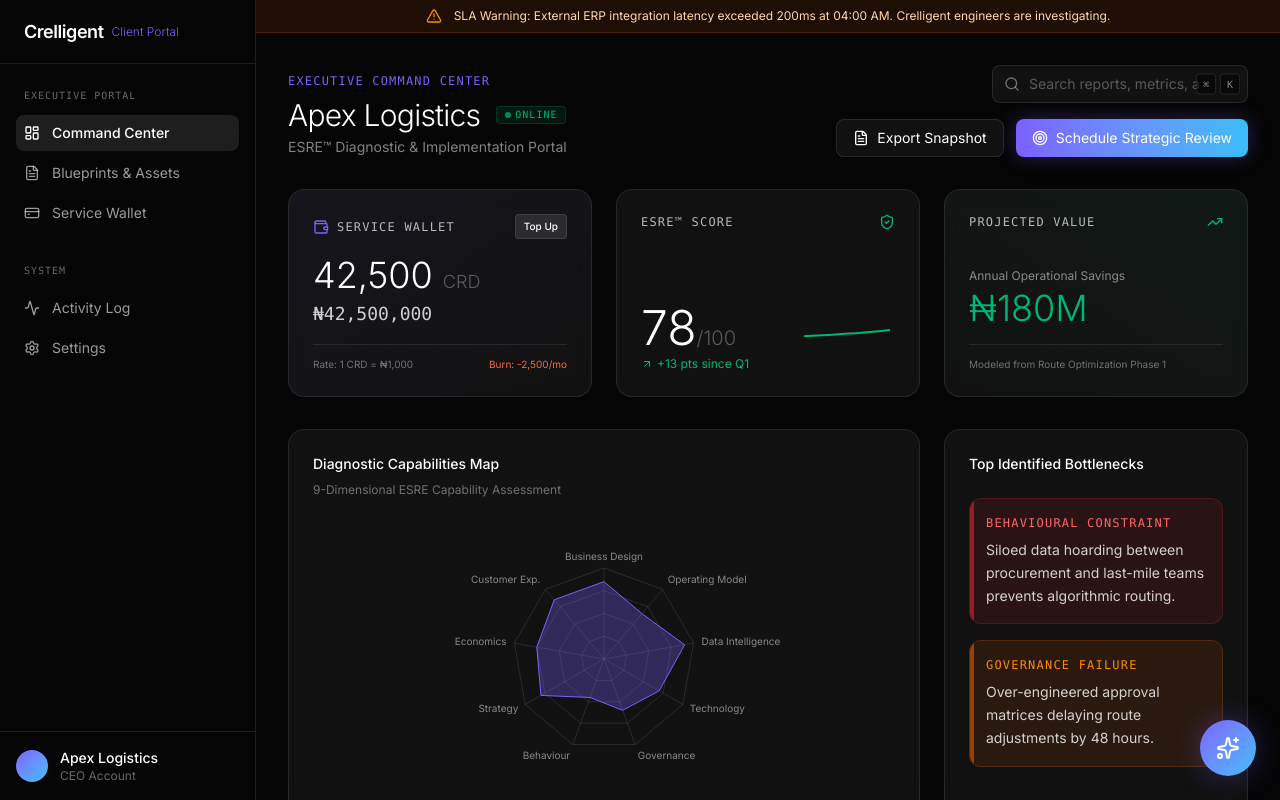
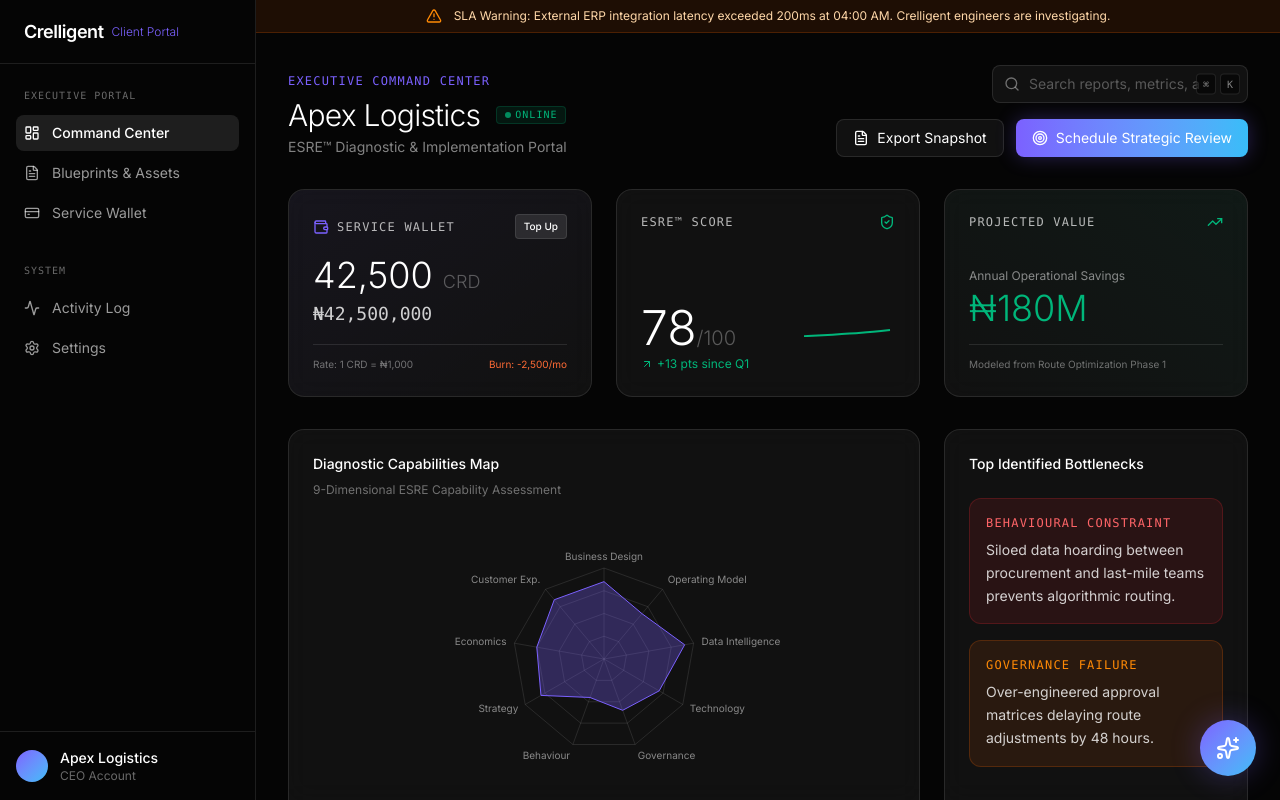
Before and after one commit to Crelligent/crelligent-client-app, a Next.js app: page / in a window 1280 px wide. Built offline with nearby package versions, Linux system fonts and the light colour scheme.

Commit message:
style: remove solid color border lines from bottleneck cards

```diff
--- a/src/app/page.tsx
+++ b/src/app/page.tsx
@@ -181,13 +181,11 @@ export default function ClientPortalPage() {
                         <div className="glass-card rounded-2xl p-6 flex flex-col">
                             <h3 className="text-sm font-medium text-white mb-6">Top Identified Bottlenecks</h3>
                             <div className="space-y-4 flex-1">
-                                <div className="p-4 bg-red-500/10 border border-red-500/20 rounded-xl relative overflow-hidden">
-                                    <div className="absolute left-0 top-0 bottom-0 w-1 bg-red-500/50" />
+                                <div className="p-4 bg-red-500/10 border border-red-500/20 rounded-xl">
                                     <div className="text-xs font-mono uppercase tracking-widest text-red-400 mb-2">Behavioural Constraint</div>
                                     <p className="text-sm text-white/80 leading-relaxed">Siloed data hoarding between procurement and last-mile teams prevents algorithmic routing.</p>
                                 </div>
-                                <div className="p-4 bg-orange-500/10 border border-orange-500/20 rounded-xl relative overflow-hidden">
-                                    <div className="absolute left-0 top-0 bottom-0 w-1 bg-orange-500/50" />
+                                <div className="p-4 bg-orange-500/10 border border-orange-500/20 rounded-xl">
                                     <div className="text-xs font-mono uppercase tracking-widest text-orange-400 mb-2">Governance Failure</div>
                                     <p className="text-sm text-white/80 leading-relaxed">Over-engineered approval matrices delaying route adjustments by 48 hours.</p>
                                 </div>
```
